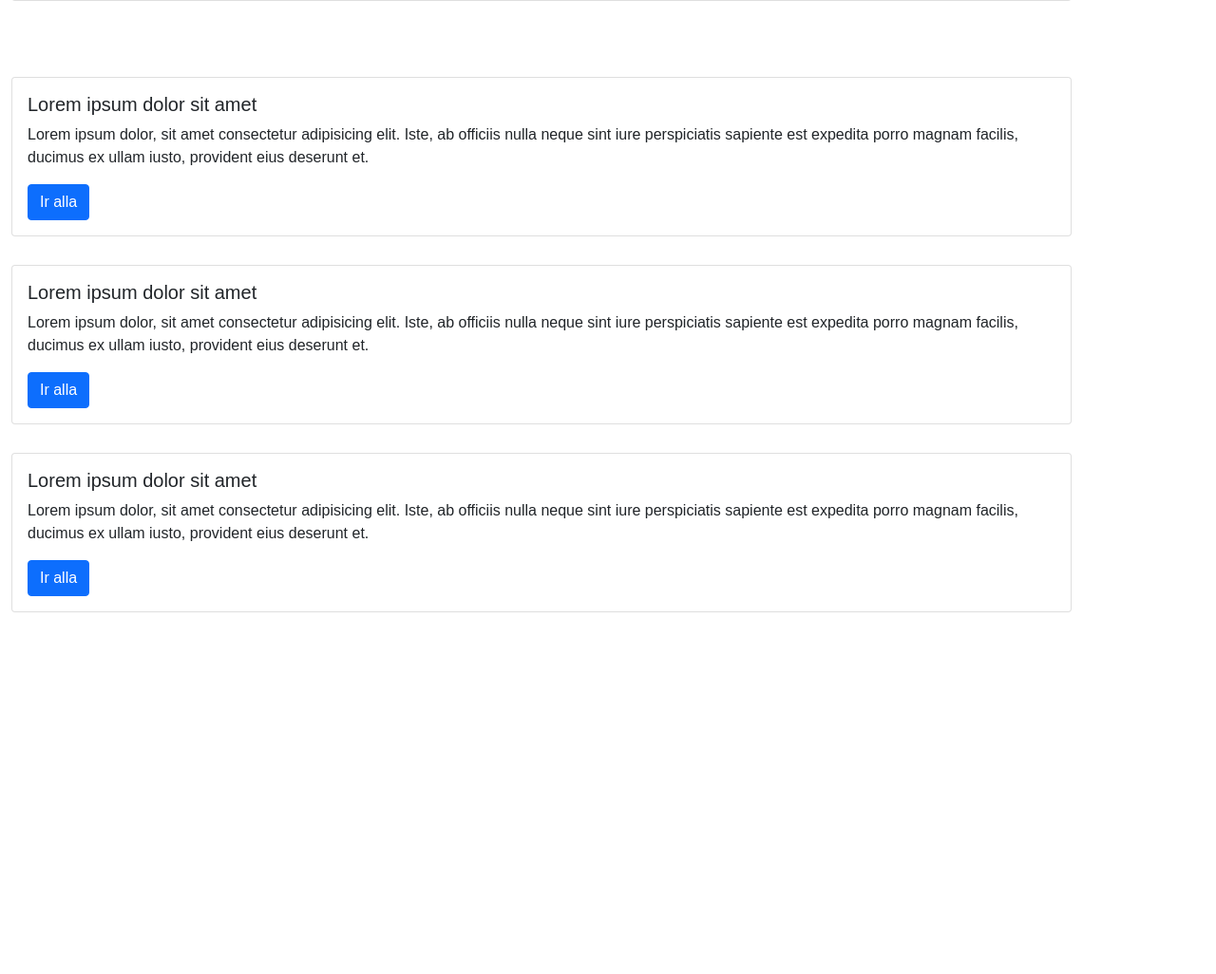
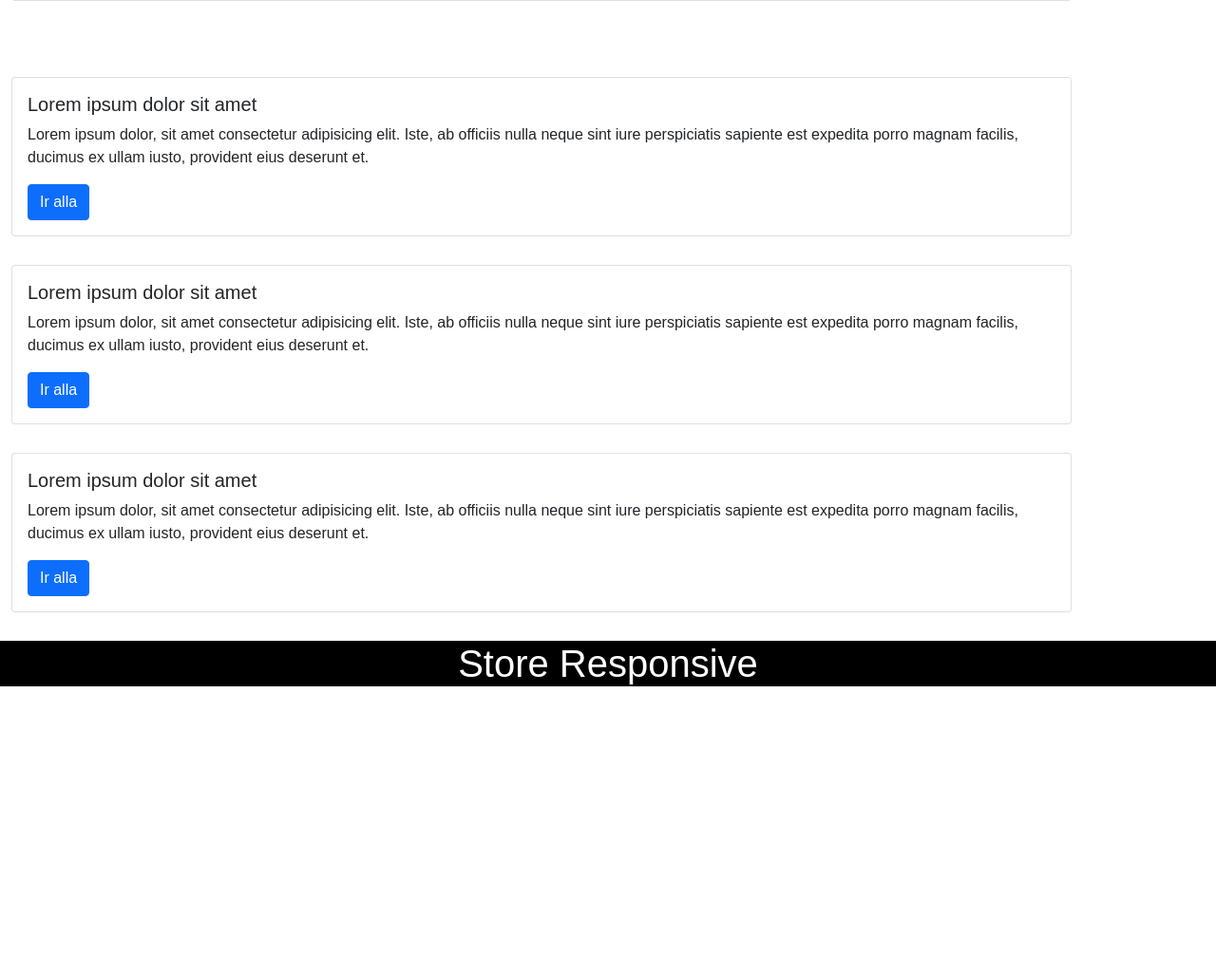
Before and after one commit to ca941125/store-responsive, a plain HTML site: page index.html in a window 1280 px wide. Shown: the part 2820-3846 px from the top of the page at 95% size. After the commit the page ends 3543 px from the top, so only its background shows below. Drawn offline with nearby package versions, Linux system fonts and the light colour scheme.

Commit message:
estilo footer

```diff
--- a/css/index.css
+++ b/css/index.css
@@ -69,3 +69,15 @@ section{
     margin-top: 30px;
     margin-bottom: 30px;
 }
+
+/*footer*/
+footer{
+    background-color: black;
+    width: 100%;
+    height: 100%;
+    margin: 0px;
+}
+.footer-title{
+    padding: 0px;
+    margin-bottom: 0px;
+}
```
